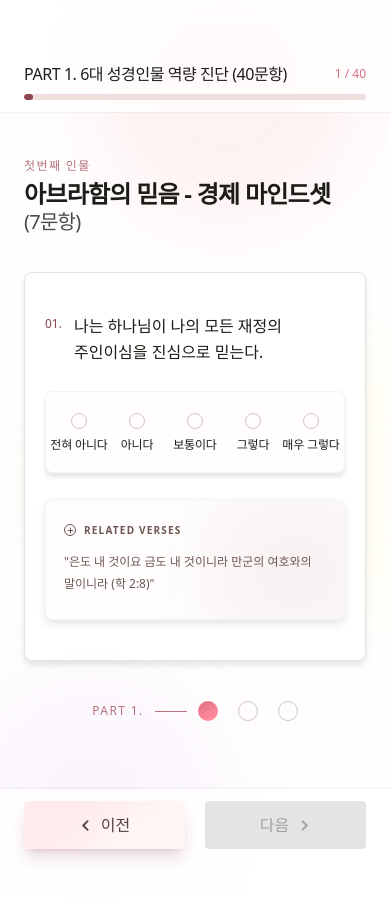
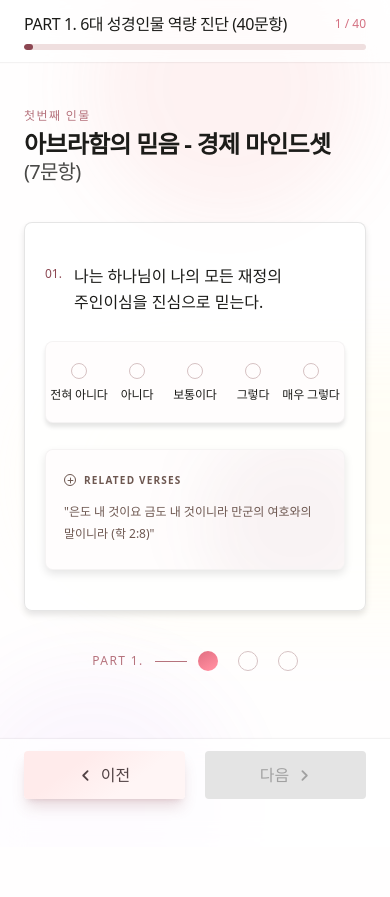
Before and after one commit to Palm-Laboratory/MSIG, a Next.js app: page /diagnosis/part/1 in a window 390 px wide. After the commit the page ends 847 px from the top, so only its background shows below. Built offline with nearby package versions, Linux system fonts and the light colour scheme; a web font is replaced by a local one.

Commit message:
feat: 소개 페이지 버튼 포워딩 설정

```diff
--- a/src/app/info/page.tsx
+++ b/src/app/info/page.tsx
@@ -452,7 +452,7 @@ export default function InfoPage() {
             <h2 className="pb-[17.6px] text-center text-h2 font-extrabold leading-tight text-white lg:text-h1-desktop">
               지금, 당신의 경제 영성은 어떤지 확인해보세요
             </h2>
-            <a className="relative inline-flex min-h-[4.3rem] items-center justify-center rounded-2xl bg-white px-12 py-5 text-center text-h4 font-extrabold text-[#a43248] shadow-[0_20px_25px_-5px_rgba(0,0,0,0.1),0_8px_10px_-6px_rgba(0,0,0,0.1)] transition hover:-translate-y-0.5 hover:brightness-[1.02] lg:text-h4-desktop" href="/diagnosis/part/1">
+            <a className="relative inline-flex min-h-[4.3rem] items-center justify-center rounded-2xl bg-white px-12 py-5 text-center text-h4 font-extrabold text-[#a43248] shadow-[0_20px_25px_-5px_rgba(0,0,0,0.1),0_8px_10px_-6px_rgba(0,0,0,0.1)] transition hover:-translate-y-0.5 hover:brightness-[1.02] lg:text-h4-desktop" href="/diagnosis/info">
               진단 시작하기
             </a>
           </div>
--- a/src/components/DiagnosisSurveyRunner.tsx
+++ b/src/components/DiagnosisSurveyRunner.tsx
@@ -159,8 +159,7 @@ export function DiagnosisSurveyRunner({ part, partNumber }: Props) {
       <div className="pointer-events-none absolute left-[5.4375rem] top-[-3.375rem] h-[17.5rem] w-[17.5rem] rounded-full bg-[rgba(239,97,97,0.3)] opacity-25 blur-[2.5rem]" />
       <div className="pointer-events-none absolute left-[2.0625rem] top-[21.4375rem] h-[16.886rem] w-[37.5rem] rounded-full bg-[rgba(254,247,170,0.4)] opacity-25 blur-[2.5rem]" />
 
-      <header className="relative z-10 flex w-full flex-col items-center bg-[rgba(255,255,255,0.7)] pb-3 shadow-[0_1px_1px_rgba(28,28,25,0.05)] backdrop-blur-[0.75rem]">
-        <div className="h-[3.125rem] w-full md:hidden" aria-hidden="true" />
+      <header className="relative z-10 flex w-full flex-col items-center bg-[rgba(255,255,255,0.7)] pb-3 pt-[env(safe-area-inset-top)] shadow-[0_1px_1px_rgba(28,28,25,0.05)] backdrop-blur-[0.75rem]">
         <div className="flex w-full items-center justify-between gap-4 px-6 pb-3 pt-4">
           <h1 className="text-[1rem] font-medium leading-none tracking-[-0.028rem]">
             PART {partNumber}. {partMeta.subtitle} ({partMeta.questionCount}문항)
```
